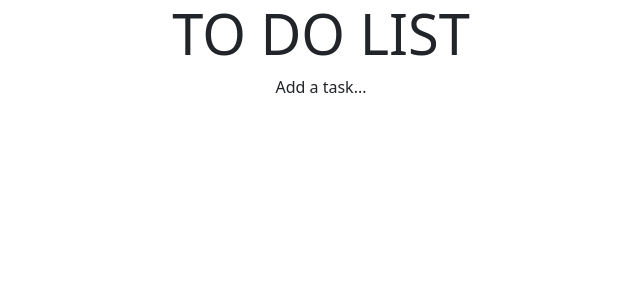
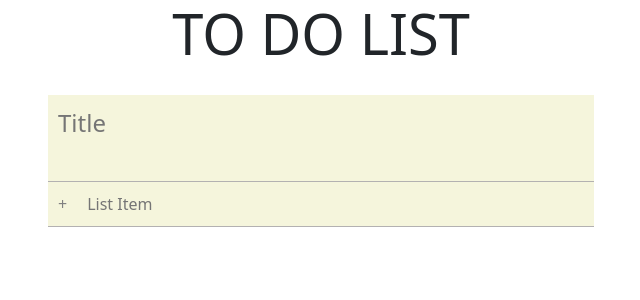
Before and after one commit to matea-nikolac/to-do-react-app, a React (Create React App) app: page / in a window 1280 px wide. Shown: the top 300 px of the page, without its empty margins (319-959 px from the left). Built offline with nearby package versions, Linux system fonts and the light colour scheme.

Commit message:
created the title and item input

```diff
--- a/src/components/Home.js
+++ b/src/components/Home.js
@@ -2,16 +2,30 @@ import Container from 'react-bootstrap/Container';
 import Row from 'react-bootstrap/Row';
 import Col from 'react-bootstrap/Col';
 
+import { useState } from 'react';
+
+
 const Home = () => {
+
+  const [title, setTitle] = useState('Title')
+
   return (
     <Container>
       <Row>
       <Col className="title" xs="12">
-        <h1 className="display-4 mb-8 text-center">TO DO LIST</h1>
+        <h3 className="display-4 mb-8 text-center">TO DO LIST</h3>
       </Col>
-      <Col xs="12" className="to-do-list-column">
-        <div className="to-do-list text-center">
-          <p>Add a task...</p>
+      <Col xs="12" lg="6" className="to-do-list-column mx-auto">
+        <div className="to-do-list">
+          <input className='title-input' placeholder={title}/>
+          <div className='tasks-list'>
+            <div className='add-task-row'>
+              <div className='task-icon'>+</div>
+              <div className='add-task-input-div'>
+                <input className='add-task-input' placeholder='List Item'/>
+              </div>
+            </div>
+          </div>
         </div>
       </Col>
       </Row>
--- a/src/styles/global/variables.scss
+++ b/src/styles/global/variables.scss
@@ -0,0 +1,10 @@
+$list-background-color: #F5F5DC;
+$text-color: #202124;
+$border-color: gray;
+
+%input-design{
+  background-color: $list-background-color;
+  border: none;
+  width: 100%;
+  padding: 10px;
+}
--- a/src/styles/main.scss
+++ b/src/styles/main.scss
@@ -1 +1,52 @@
 @import './global/variables.scss';
+
+.title {
+  margin-top: 40px;
+}
+
+.to-do-list {
+  background-color: $list-background-color;
+  margin-top: 20px;
+  position: relative;
+
+  .title-input {
+    @extend %input-design;
+    font-size: x-large;
+  }
+
+  h3 {
+    position: absolute;
+    top: 10px;
+    left: 10px;
+    margin: 10px;
+    cursor: pointer;
+    color: $text-color;
+  }
+
+  .tasks-list{
+    margin-top: 30px;
+
+    .task-icon{
+      display: flex;
+      align-items: center;
+      justify-content: center;
+      color: $border-color;
+      padding: 0 10px;
+    }
+
+    }
+    .add-task-row{
+      border-top: 1px solid rgb(179, 177, 177);
+      border-bottom: 1px solid rgb(179, 177, 177);
+      display: flex;
+
+      .add-task-input-div{
+        flex: 1;
+        .add-task-input{
+        @extend %input-design;
+        }
+      }
+    }
+
+
+}
```
